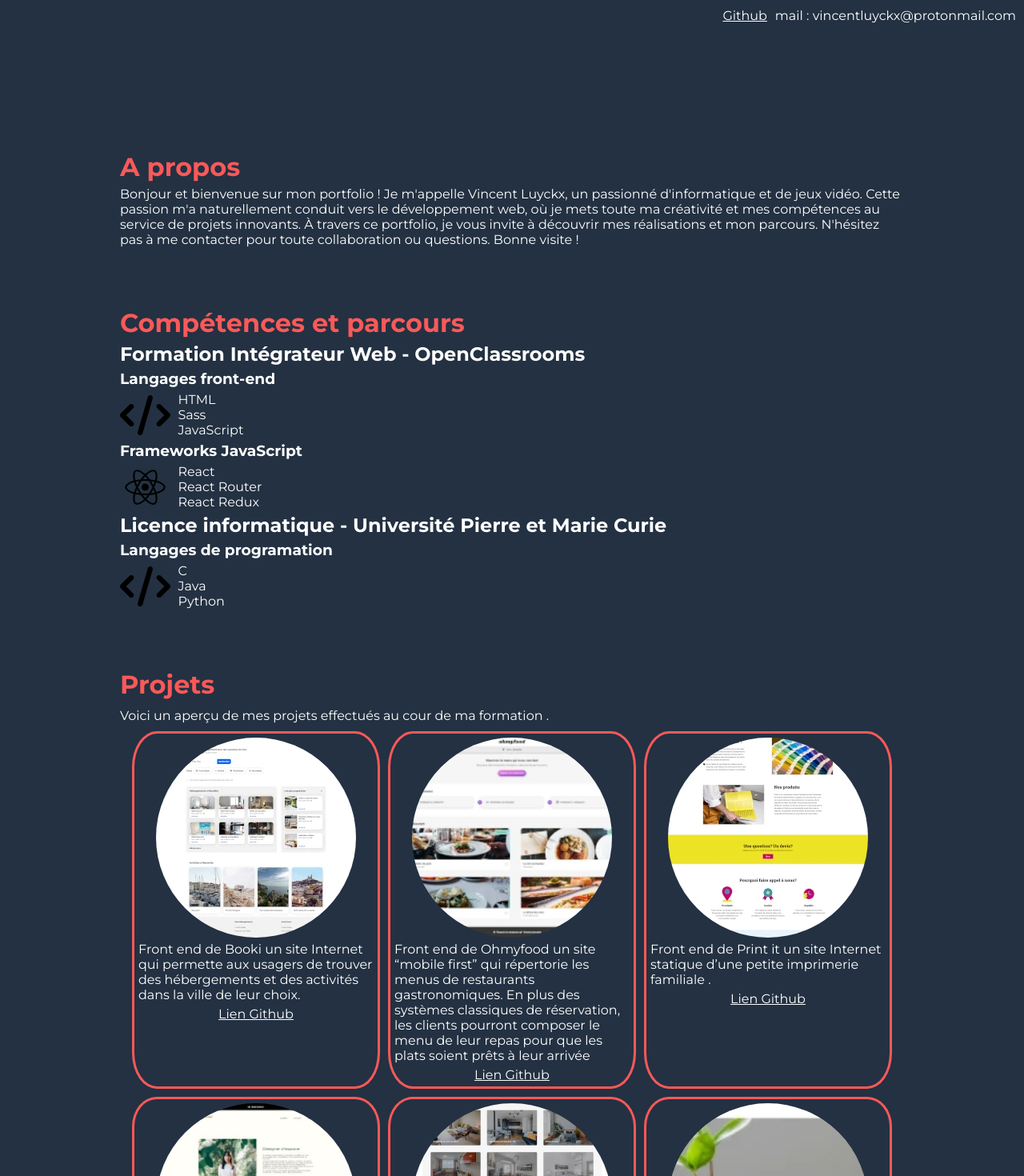
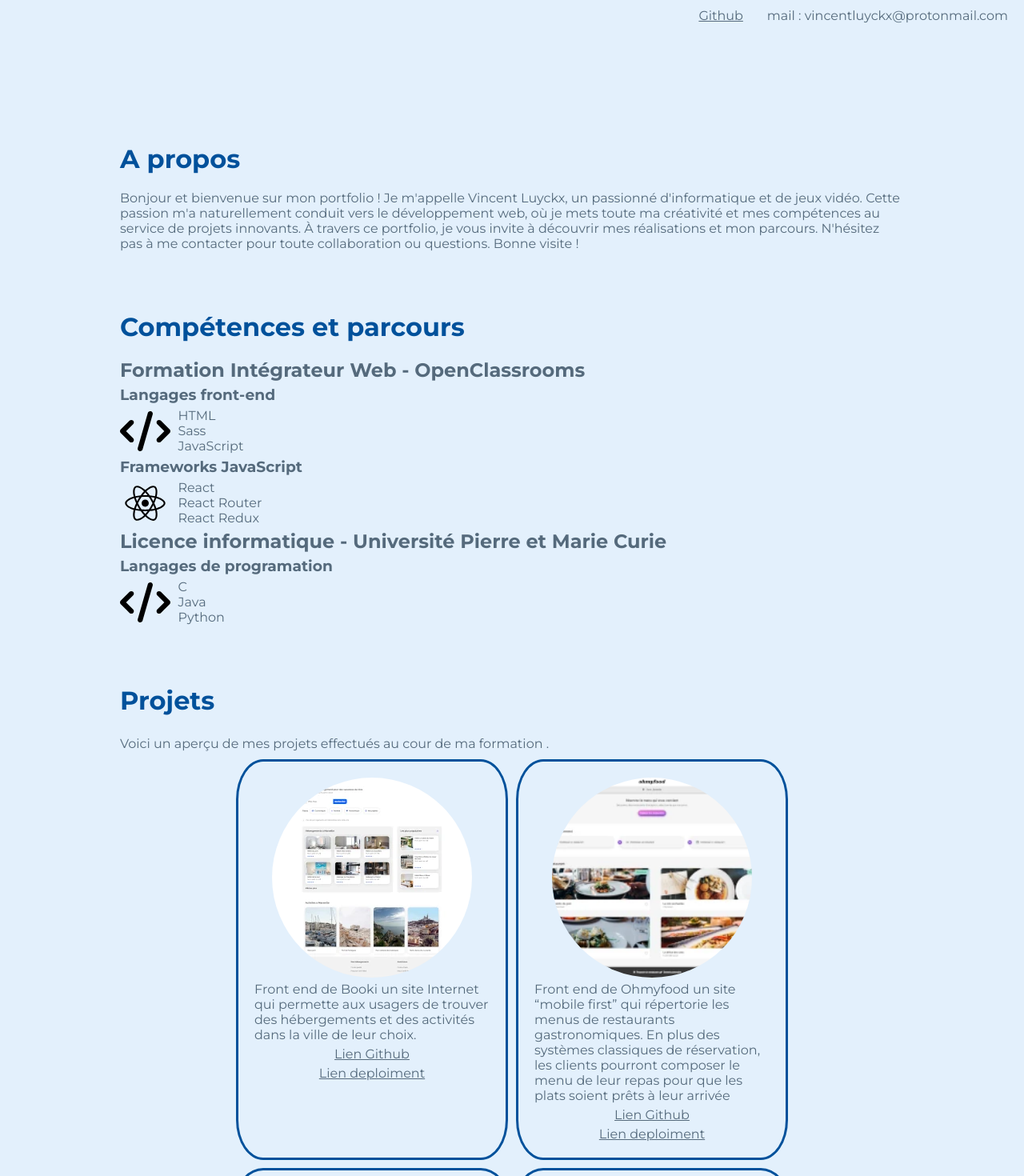
Before and after one commit to MathusalemChevrefeuille/P12_Portfolio, a React (Create React App) app: page / in a window 1280 px wide. Shown: the top 1470 px of the page at 80% size. Built offline with nearby package versions, Linux system fonts and the light colour scheme.

Commit message:
fixed json

```diff
--- a/package.json
+++ b/package.json
@@ -1,7 +1,6 @@
 {
   "name": "portfolio",
   "version": "0.1.0",
-  "homepage": "https://MathusalemChevrefeuille.github.io/Projet12_Portfolio",
   "private": true,
   "dependencies": {
     "@fortawesome/fontawesome-svg-core": "^6.5.2",
@@ -19,8 +18,6 @@
   },
   "scripts": {
     "start": "react-scripts start",
-    "predeploy": "npm run build",
-    "deploy": "gh-pages -d build",
     "build": "react-scripts build",
     "test": "react-scripts test",
     "eject": "react-scripts eject"
--- a/src/assets/styles/style.css
+++ b/src/assets/styles/style.css
@@ -1,20 +1,21 @@
 @import url("https://fonts.googleapis.com/css2?family=Montserrat:ital,wght@0,100..900;1,100..900&display=swap");
 * {
   font-family: "Montserrat", sans-serif;
-  color: white;
+  color: #556A7C;
   margin: 0;
 }
 
 body {
   margin: 0;
-  background: #233142;
+  background: #E3F0FC;
 }
 body #root header {
   display: flex;
   flex-direction: row;
   justify-content: end;
-  gap: 10px;
-  padding: 10px;
+  gap: 30px;
+  padding-top: 10px;
+  padding-right: 20px;
 }
 body #root .main_container {
   margin-top: 150px;
@@ -28,10 +29,10 @@
 body #root .main_container .container_apropos {
   display: flex;
   flex-direction: column;
-  gap: 5px;
+  gap: 20px;
 }
 body #root .main_container .container_apropos h1 {
-  color: #f95959;
+  color: #00519B;
 }
 body #root .main_container .container_skill {
   display: flex;
@@ -39,7 +40,8 @@
   gap: 5px;
 }
 body #root .main_container .container_skill h1 {
-  color: #f95959;
+  color: #00519B;
+  margin-bottom: 15px;
 }
 body #root .main_container .container_skill .small_container {
   display: flex;
@@ -59,7 +61,8 @@
   gap: 10px;
 }
 body #root .main_container .container_projet h1 {
-  color: #f95959;
+  color: #00519B;
+  margin-bottom: 15px;
 }
 body #root .main_container .container_projet .container_components {
   display: flex;
@@ -73,9 +76,9 @@
   flex-direction: column;
   align-items: center;
   gap: 5px;
-  padding: 5px;
+  padding: 20px;
   width: 30%;
-  border: solid #f95959;
+  border: solid #00519B;
   border-radius: 10%;
 }
 body #root .main_container .container_projet .container_components .card img {
@@ -90,7 +93,8 @@
   gap: 5px;
 }
 body #root .main_container .container_contact h1 {
-  color: #f95959;
+  color: #00519B;
+  margin-bottom: 15px;
 }
 
 /*# sourceMappingURL=style.css.map */
--- a/src/assets/styles/style.scss
+++ b/src/assets/styles/style.scss
@@ -2,20 +2,21 @@
 
 *{
     font-family: "Montserrat", sans-serif;
-    color: white;
+    color: #556A7C;
     margin: 0;
 }
 
 body{
     margin: 0;
-    background: #233142;
+    background: #E3F0FC;
     #root{
         header{
             display: flex;
             flex-direction: row;
             justify-content: end;
-            gap: 10px;
-            padding: 10px;
+            gap: 30px;
+            padding-top: 10px;
+            padding-right: 20px;
         }
         .main_container{
             margin-top: 150px;
@@ -28,9 +29,9 @@
             .container_apropos{
                 display: flex;
                 flex-direction: column;
-                gap: 5px;
+                gap: 20px;
                 h1{
-                    color: #f95959;
+                    color: #00519B;
                 }
             }
             .container_skill{
@@ -38,7 +39,9 @@
                 flex-direction: column;
                 gap: 5px;
                 h1{
-                    color: #f95959;
+                    color: #00519B;
+                    margin-bottom: 15px;
+
                 }
                 .small_container{
                     display: flex;
@@ -58,7 +61,8 @@
                 flex-direction: column;
                 gap: 10px;
                 h1{
-                    color: #f95959;
+                    color: #00519B;
+                    margin-bottom: 15px;
                 }
                 .container_components{
                     display: flex;
@@ -71,9 +75,9 @@
                         flex-direction: column;
                         align-items: center;
                         gap: 5px;
-                        padding: 5px;
+                        padding: 20px;
                         width: 30%;
-                        border: solid #f95959;
+                        border: solid #00519B;
                         border-radius: 10%;
                         img{
                             width: 250px;
@@ -89,7 +93,8 @@
                 flex-direction: column;
                 gap: 5px;
                 h1{
-                    color: #f95959;
+                    color: #00519B;
+                    margin-bottom: 15px;
                 }
             }
         }
--- a/src/components/Pages/Home.js
+++ b/src/components/Pages/Home.js
@@ -55,16 +55,19 @@
                         image={booki}
                         description="Front end de Booki un site Internet qui permette aux usagers de trouver des hébergements et des activités dans la ville de leur choix."
                         lien="https://github.com/MathusalemChevrefeuille/Projet3_Booki"
+                        lien2="https://mathusalemchevrefeuille.github.io/Projet3_Booki/"
                         />
                     <Projet
                         image={ohmyfood}
                         description="Front end de Ohmyfood un site “mobile first” qui répertorie les menus de restaurants gastronomiques. En plus des systèmes classiques de réservation, les clients pourront composer le menu de leur repas pour que les plats soient prêts à leur arrivée"
                         lien="https://github.com/MathusalemChevrefeuille/Projet4_Ohmyfood"
+                        lien2="https://mathusalemchevrefeuille.github.io/Projet4_Ohmyfood/"
                         />
                     <Projet
                         image={printit}
                         description="Front end de Print it un site Internet statique d’une petite imprimerie familiale ."
                         lien="https://github.com/MathusalemChevrefeuille/Projet5_Print-It"
+                        lein2="https://mathusalemchevrefeuille.github.io/Projet5_Print-It/"
                         />
                     <Projet
                         image={sophiebluel}
@@ -75,6 +78,7 @@
                         image={kasa}
                         description="Front end de Kasa un site location d’appartements entre particuliers."
                         lien="https://github.com/MathusalemChevrefeuille/Projet7-Kasa"
+                        lien2="https://projet7-kasa-six.vercel.app/"
                         />
                     <Projet
                         image={argentbank}
--- a/src/components/Pages/Projet.js
+++ b/src/components/Pages/Projet.js
@@ -1,9 +1,10 @@
-function Projet ({image,description,lien}){
+function Projet ({image,description,lien,lien2}){
     return(
         <div className="card">
             <img src={image} alt="Projet"/>
             <p>{description}</p>
             <a href={lien}>Lien Github</a>
+            {lien2 ? <a href={lien2}>Lien deploiment</a> : null }
         </div>
     )
 }
```
Also changed, not shown: 1 other file (tests, documents, lock files or other folders).
